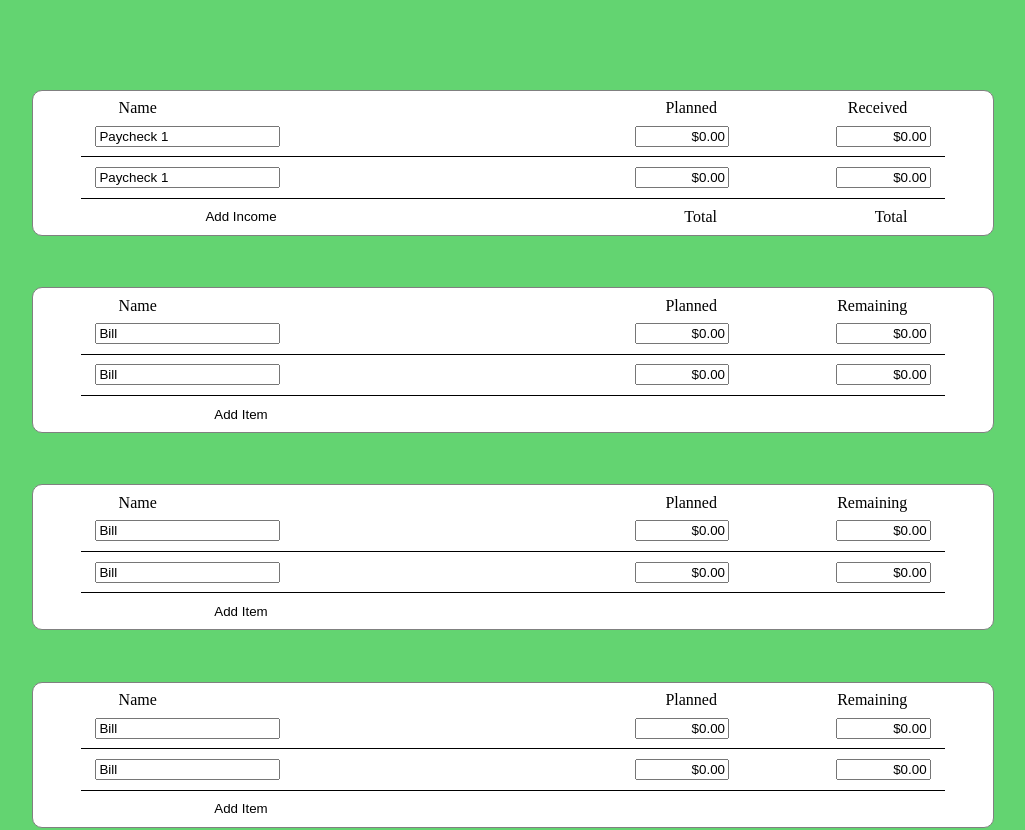
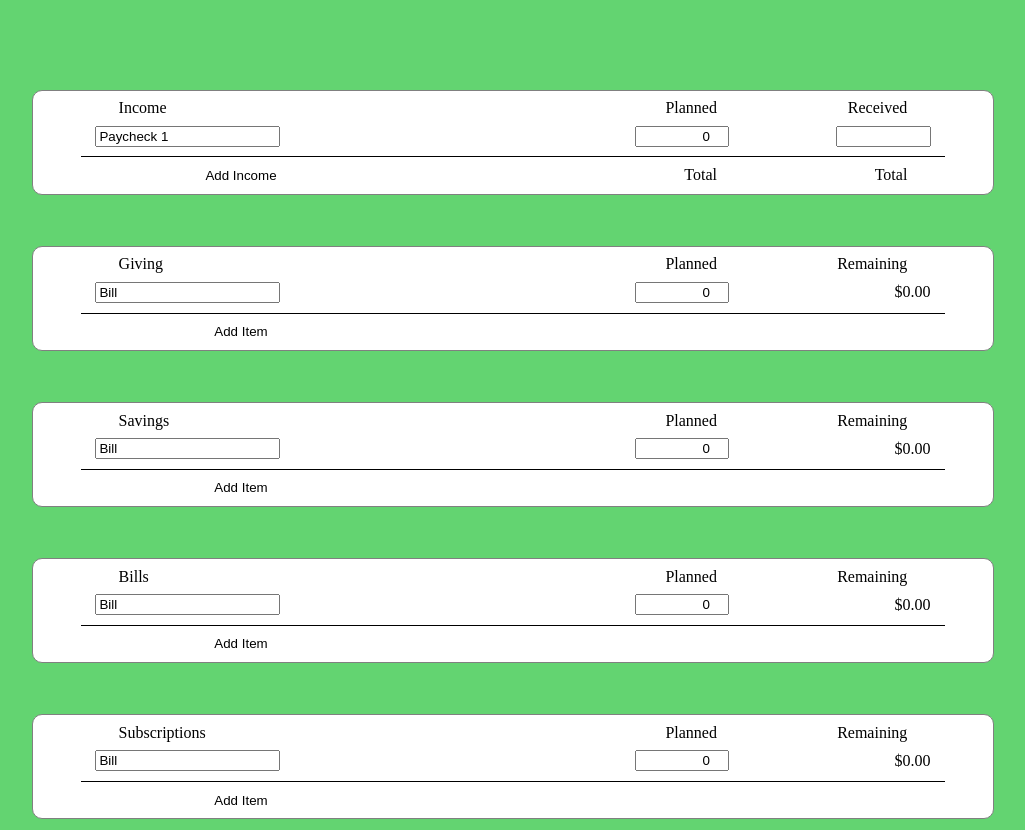
Before and after one commit to MMostella/Budget-App, a React (Create React App) app: page / in a window 1280 px wide. Shown: the top 830 px of the page, without its empty margins (127-1152 px from the left). Built offline with nearby package versions, Linux system fonts and the light colour scheme.

Commit message:
Started simplifying my components and setting up

```diff
--- a/src/components/Bills.js
+++ b/src/components/Bills.js
@@ -1,34 +1,20 @@
-import { useState } from "react";
 
-const Bills = () => {
+const Bills = (prop) => {
     return (
         <div className="group">
             <header className="title">
-                <div className="left-element">Name</div>
+                <div className="left-element">{prop.name}</div>
                 <div className="middle-element">Planned</div>
                 <div className="right-element">Remaining</div>
             </header>
             <div className="data">
                 <div className="left-element">
-                    <input type="text" value="Bill"/>
+                    <input type="text" value="Bill" onChange={(e) => e.target.value}/>
                 </div>
                 <div className="middle-element">
-                    <input type="text" value="$0.00"/>
+                    <input type="number" value="0" onChange={(e) => e.target.value}/>
                 </div>
-                <div className="right-element">
-                    <input type="text" value="$0.00"/>
-                </div>
-            </div>
-            <div className="data">
-                <div className="left-element">
-                    <input type="text" value="Bill"/>
-                </div>
-                <div className="middle-element">
-                    <input type="text" value="$0.00"/>
-                </div>
-                <div className="right-element">
-                    <input type="text" value="$0.00"/>
-                </div>
+                <div className="right-element">$0.00</div>
             </div>
             <footer>
                 <button className="left-element" onClick={() => console.log("CLICKED")}>Add Item</button>
--- a/src/components/Income.js
+++ b/src/components/Income.js
@@ -1,37 +1,20 @@
-import { useState } from "react";
-
 const Income = () => {
-    const handleClass = (element) => {
-        element.className += "filled"
-    }
-
     return (
         <div className="group">
         <header className="title">
-            <div className="left-element">Name</div>
+            <div className="left-element">Income</div>
             <div className="middle-element">Planned</div>
             <div className="right-element">Received</div>
         </header>
         <div className="data">
             <div className="left-element">
-                <input type="text" value="Paycheck 1"/>
+                <input type="text" value="Paycheck 1" />
             </div>
             <div className="middle-element">
-                <input type="text" value="$0.00"/>
+                <input type="number" value="0"/>
             </div>
             <div className="right-element">
-                <input type="text" value="$0.00"/>
-            </div>
-        </div>
-        <div className="data">
-            <div className="left-element">
-                <input type="text" value="Paycheck 1"/>
-            </div>
-            <div className="middle-element">
-                <input type="text" value="$0.00"/>
-            </div>
-            <div className="right-element">
-                <input type="text" value="$0.00"/>
+                <input type="number" value="$0.00"/>
             </div>
         </div>
         <footer>
```
